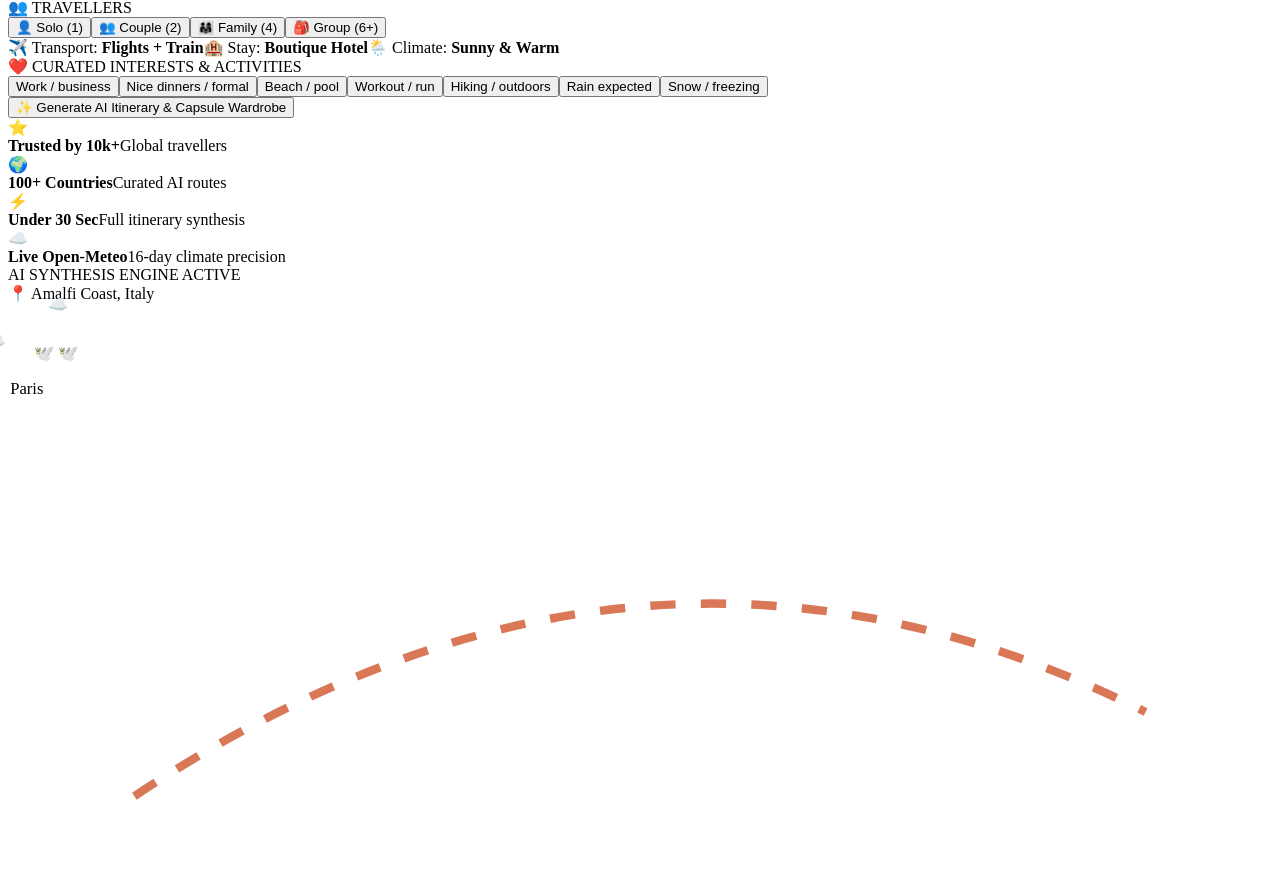
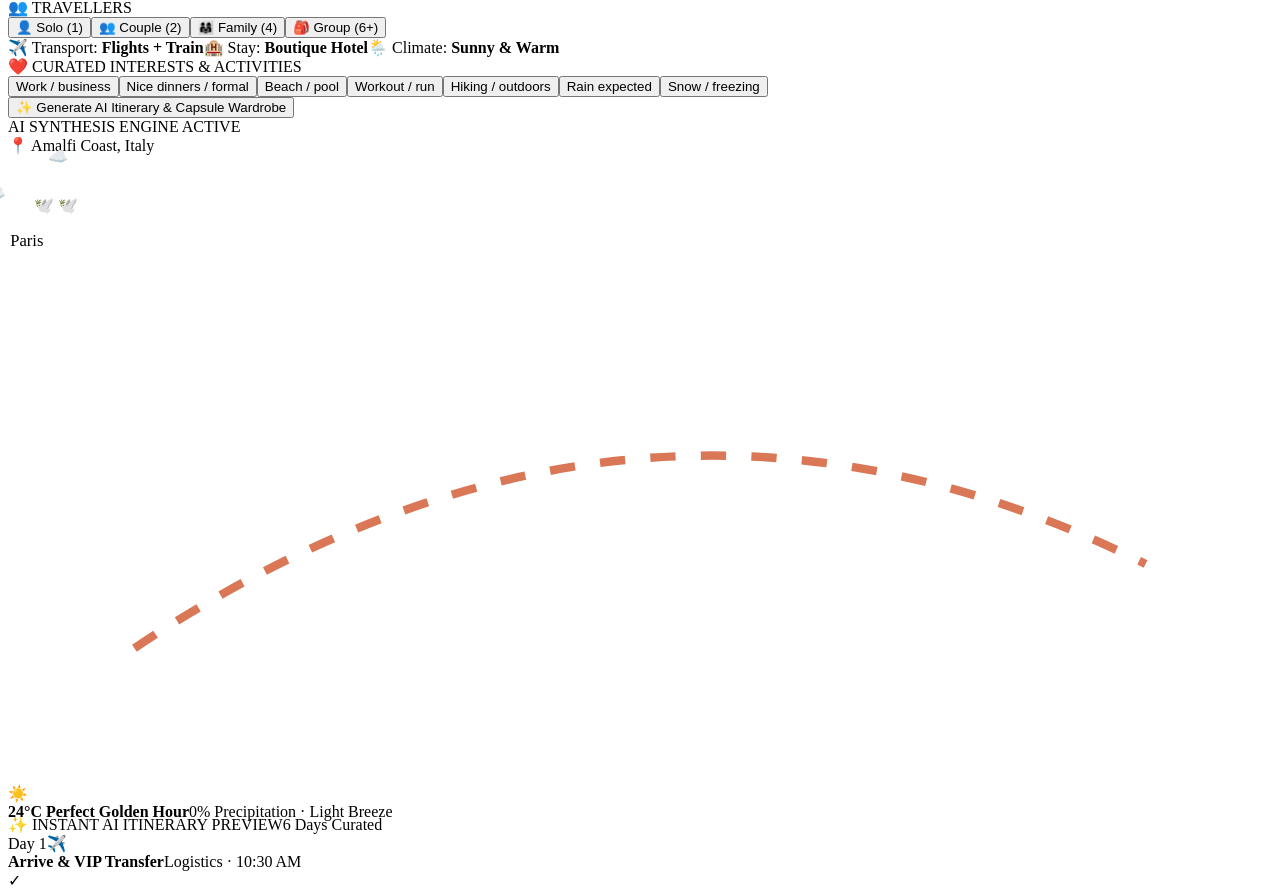
Before and after one commit to Harsh-raj001/Trip-Palette., a React (Vite) app: page / in a window 1280 px wide. Shown: the part 1178-2068 px from the top of the page. Built offline with nearby package versions, Linux system fonts and the light colour scheme; the HTML template or start-up script is replaced by a standard one; a web font is replaced by a local one.

Commit message:
feat: remove trust indicators section from Hero Section per user request

```diff
--- a/src/HeroSection.jsx
+++ b/src/HeroSection.jsx
@@ -225,38 +225,6 @@ export default function HeroSection({
               <span className="cta-icon">✨</span> Generate AI Itinerary & Capsule Wardrobe
             </motion.button>
           </motion.div>
-
-          {/* Trust Indicators Section */}
-          <div className="trust-indicators-grid">
-            <div className="trust-glass-card">
-              <span className="trust-icon">⭐</span>
-              <div className="trust-text">
-                <strong>Trusted by 10k+</strong>
-                <span>Global travellers</span>
-              </div>
-            </div>
-            <div className="trust-glass-card">
-              <span className="trust-icon">🌍</span>
-              <div className="trust-text">
-                <strong>100+ Countries</strong>
-                <span>Curated AI routes</span>
-              </div>
-            </div>
-            <div className="trust-glass-card">
-              <span className="trust-icon">⚡</span>
-              <div className="trust-text">
-                <strong>Under 30 Sec</strong>
-                <span>Full itinerary synthesis</span>
-              </div>
-            </div>
-            <div className="trust-glass-card">
-              <span className="trust-icon">☁️</span>
-              <div className="trust-text">
-                <strong>Live Open-Meteo</strong>
-                <span>16-day climate precision</span>
-              </div>
-            </div>
-          </div>
         </div>
 
         {/* ================= RIGHT SIDE: IMMERSIVE ANIMATED VISUAL UNIVERSE ================= */}
```
